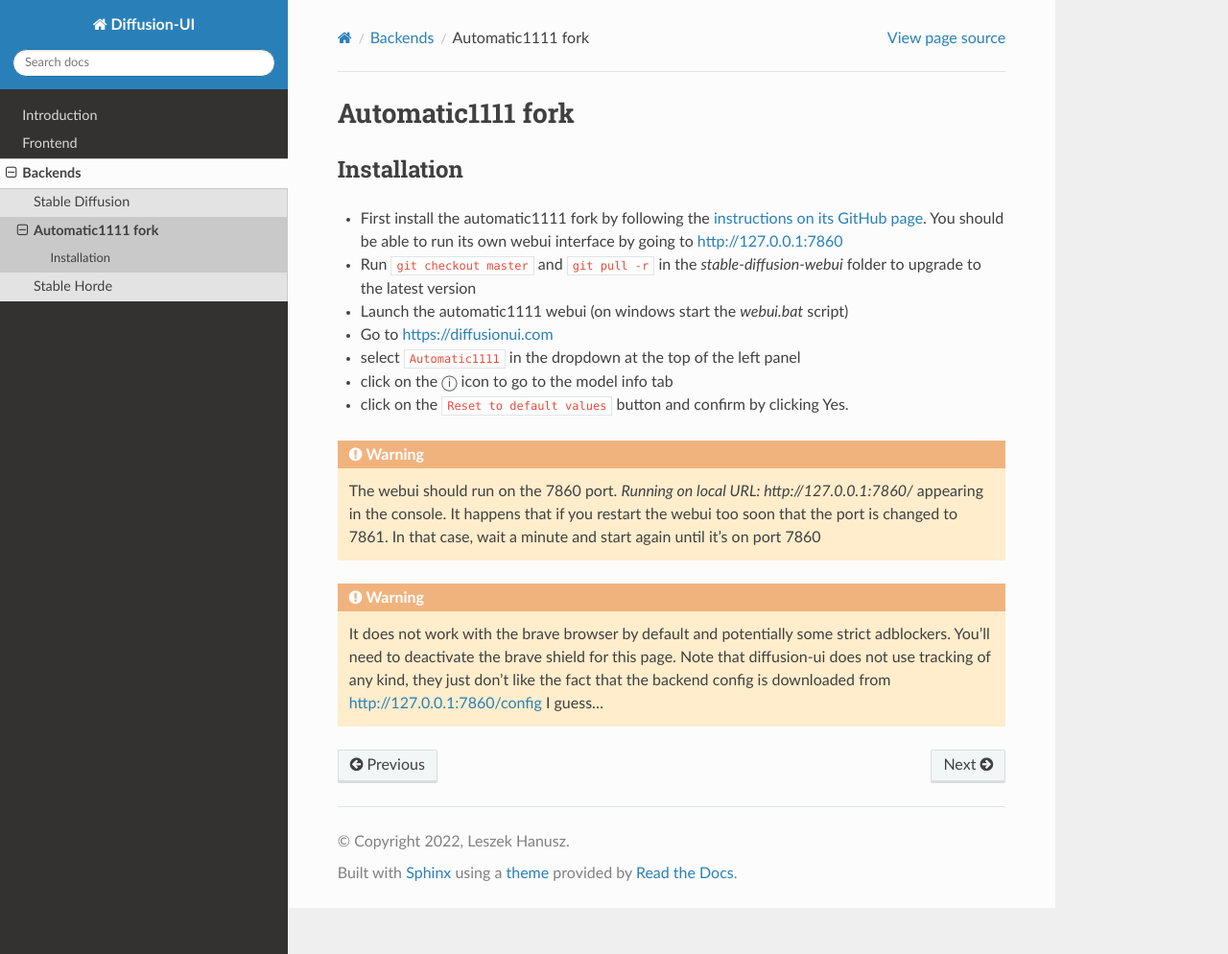
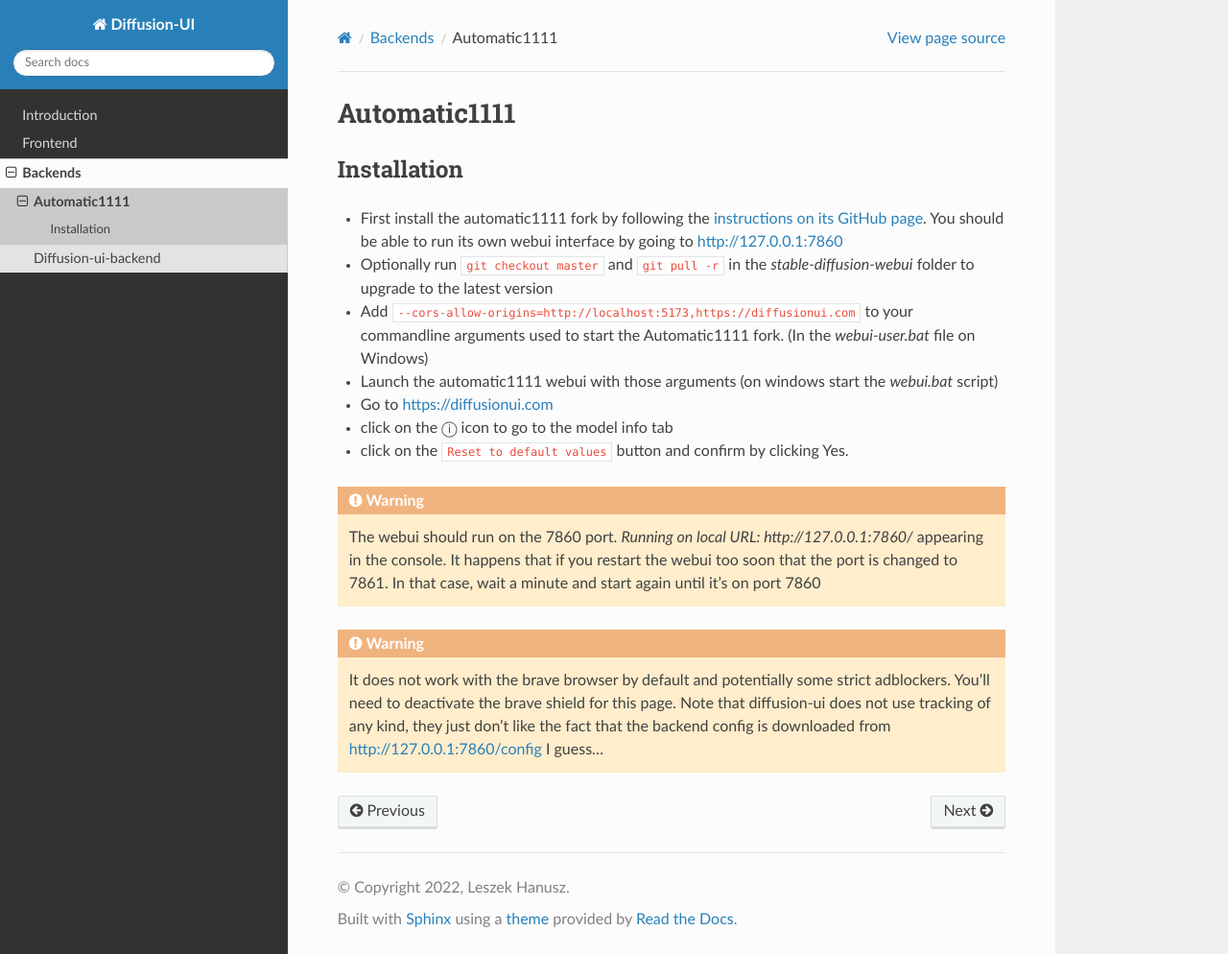
Before and after one commit to leszekhanusz/diffusion-ui-backend, a Sphinx documentation site: the page built from docs/backends/automatic1111.rst, in a window 1280 px wide and 994 px high. Shown: the whole window at 96% size. Built offline with Sphinx 7.4.7 and the Read the Docs theme 2.0.0, drawn with Linux system fonts in a browser that asks for light colours.

Commit message:
Update documentation (#22)
* Update documentation (Removing Stable Horde backend)
* Add deprecation notice

```diff
--- a/docs/backends/automatic1111.rst
+++ b/docs/backends/automatic1111.rst
@@ -1,5 +1,5 @@
-Automatic1111 fork
-==================
+Automatic1111
+=============
 
 Installation
 ^^^^^^^^^^^^
@@ -9,14 +9,16 @@
   You should be able to run its own webui interface by going to
   http://127.0.0.1:7860
 
-- Run :code:`git checkout master` and :code:`git pull -r` in the
+- Optionally run :code:`git checkout master` and :code:`git pull -r` in the
   `stable-diffusion-webui` folder to upgrade to the latest version
 
-- Launch the automatic1111 webui (on windows start the `webui.bat` script)
+- Add :code:`--cors-allow-origins=http://localhost:5173,https://diffusionui.com` to your
+  commandline arguments used to start the Automatic1111 fork.
+  (In the `webui-user.bat` file on Windows)
+
+- Launch the automatic1111 webui with those arguments (on windows start the `webui.bat` script)
 
 - Go to https://diffusionui.com
-
-- select :code:`Automatic1111` in the dropdown at the top of the left panel
 
 - click on the ⓘ  icon to go to the model info tab
 
--- a/docs/backends/index.rst
+++ b/docs/backends/index.rst
@@ -4,6 +4,5 @@
 .. toctree::
    :maxdepth: 2
 
-   stable-diffusion
    automatic1111
-   stable-horde
+   diffusion-ui-backend
```
Also changed, not shown: README.md (+6 -1 lines), docs/backends/diffusion-ui-backend.rst (renamed from docs/backends/stable-diffusion.rst, +5 -2 lines), docs/backends/stable-horde.rst (deleted, +0 -24 lines).
